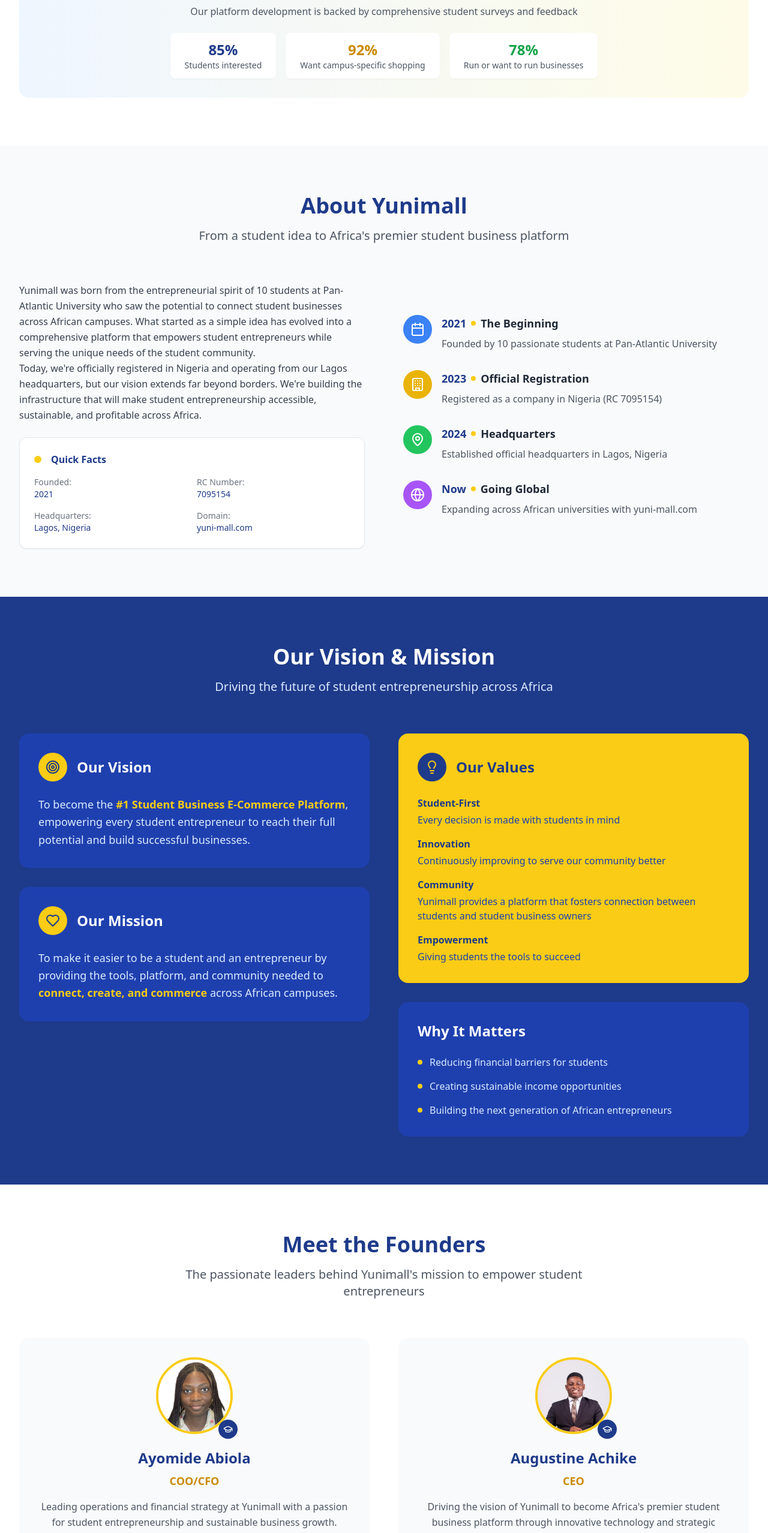
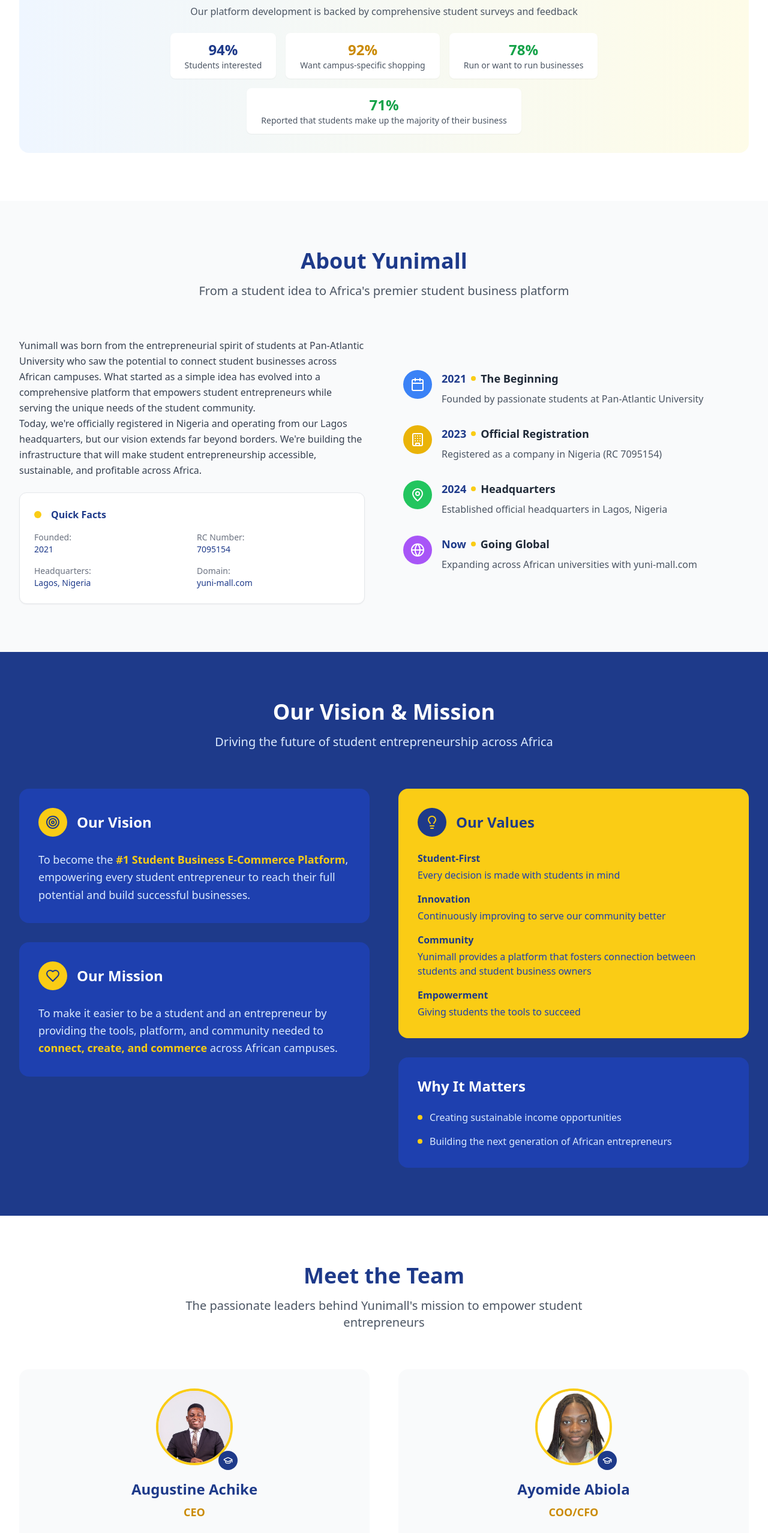
Before and after one commit to 4688Technologies/yunimall, a React (Vite) app: page / in a window 1280 px wide. Shown: the part 1139-3695 px from the top of the page at 60% size. Built offline with nearby package versions, Linux system fonts and the light colour scheme.

Commit message:
Update team section, bios, achievements, and About content as per latest requirements

```diff
--- a/src/components/About.tsx
+++ b/src/components/About.tsx
@@ -5,7 +5,7 @@
     {
       year: '2021',
       title: 'The Beginning',
-      description: 'Founded by 10 passionate students at Pan-Atlantic University',
+      description: 'Founded by passionate students at Pan-Atlantic University',
       icon: Calendar,
       color: 'bg-blue-500'
     },
@@ -48,7 +48,7 @@
           <div className="space-y-6">
             <div className="prose prose-lg">
               <p className="text-gray-700 leading-relaxed">
-                Yunimall was born from the entrepreneurial spirit of 10 students at Pan-Atlantic University
+                Yunimall was born from the entrepreneurial spirit of students at Pan-Atlantic University
                 who saw the potential to connect student businesses across African campuses. What started as
                 a simple idea has evolved into a comprehensive platform that empowers student entrepreneurs
                 while serving the unique needs of the student community.
--- a/src/components/Founders.tsx
+++ b/src/components/Founders.tsx
@@ -2,30 +2,29 @@
 
 const Founders = () => {
   const founders = [
-    {
-      name: 'Ayomide Abiola',
-      role: 'COO/CFO',
-      image: 'ayomide.jpg',
-      achievements: [
-        'PAU Entrepreneurship Award Winner',
-        'Student Leadership Excellence',
-        'Financial Management Expert',
-        'Strategic Operations Leader'
-      ],
-      bio: 'Leading operations and financial strategy at Yunimall with a passion for student entrepreneurship and sustainable business growth.',
-      linkedin: '#'
-    },
     {
       name: 'Augustine Achike',
       role: 'CEO',
       image: 'augustine.jpg',
       achievements: [
         'Visionary Leader',
-        'Tech Innovation Expert',
         'Student Advocate',
-        'Platform Strategist'
+        'PAU Entrepreneurship Award Winner',
+        'Student Leadership Excellence'
       ],
-      bio: 'Driving the vision of Yunimall to become Africa\'s premier student business platform through innovative technology and strategic partnerships.',
+      bio: "Driving the vision of Yunimall to become Africa's premier student business platform through innovative technology and strategic partnerships. Passionate about student entrepreneurship.",
+      linkedin: '#'
+    },
+    {
+      name: 'Ayomide Abiola',
+      role: 'COO/CFO',
+      image: 'ayomide.jpg',
+      achievements: [
+        'Financial Management Expert',
+        'Strategic Operations Leader',
+        'Student Leadership Excellence'
+      ],
+      bio: 'Leading operations and financial strategy at Yunimall',
       linkedin: '#'
     }
   ];
@@ -35,7 +34,7 @@
       <div className="max-w-7xl mx-auto px-4 sm:px-6 lg:px-8">
         <div className="text-center mb-16">
           <h2 className="text-4xl font-bold text-blue-900 mb-4">
-            Meet the Founders
+            Meet the Team
           </h2>
           <p className="text-xl text-gray-600 max-w-3xl mx-auto">
             The passionate leaders behind Yunimall's mission to empower student entrepreneurs
--- a/src/components/News.tsx
+++ b/src/components/News.tsx
@@ -6,7 +6,7 @@
     {
       date: 'October 2022',
       title: 'Yunimall Wins EDC-PAU Demo Day',
-      description: 'Our platform was recognized as the top student business solution at the Entrepreneurship Development Center Demo Day at Pan-Atlantic University.',
+      description: 'Our platform was recognized as the top student business solution at the Enterprise Development Centre Demo Day at Pan-Atlantic University.',
       image: 'demo-day-winner.jpg',
       category: 'Award',
       icon: Trophy,
--- a/src/components/VisionMission.tsx
+++ b/src/components/VisionMission.tsx
@@ -78,10 +78,6 @@
               <div className="space-y-4">
                 <div className="flex items-start space-x-3">
                   <div className="w-2 h-2 bg-yellow-400 rounded-full mt-2"></div>
-                  <p className="text-blue-100">Reducing financial barriers for students</p>
-                </div>
-                <div className="flex items-start space-x-3">
-                  <div className="w-2 h-2 bg-yellow-400 rounded-full mt-2"></div>
                   <p className="text-blue-100">Creating sustainable income opportunities</p>
                 </div>
                 <div className="flex items-start space-x-3">
--- a/src/components/WhatWeOffer.tsx
+++ b/src/components/WhatWeOffer.tsx
@@ -70,7 +70,7 @@
             </p>
             <div className="flex flex-wrap justify-center gap-4">
               <div className="bg-white px-6 py-3 rounded-lg shadow-sm">
-                <span className="text-2xl font-bold text-blue-900">85%</span>
+                <span className="text-2xl font-bold text-blue-900">94%</span>
                 <p className="text-sm text-gray-600">Students interested</p>
               </div>
               <div className="bg-white px-6 py-3 rounded-lg shadow-sm">
@@ -81,6 +81,10 @@
                 <span className="text-2xl font-bold text-green-600">78%</span>
                 <p className="text-sm text-gray-600">Run or want to run businesses</p>
               </div>
+               <div className="bg-white px-6 py-3 rounded-lg shadow-sm">
+                <span className="text-2xl font-bold text-green-600">71%</span>
+                <p className="text-sm text-gray-600">Reported that students make up the majority of their business</p>
+              </div>
             </div>
           </div>
         </div>
--- a/vite.config.ts
+++ b/vite.config.ts
@@ -8,7 +8,7 @@
     port: 5174, // changed to avoid conflict
   },
   plugins: [react()],
-  base: '/Yunimall/',
+  base: '/yunimall/',
   optimizeDeps: {
     exclude: ['lucide-react'],
   },
```
